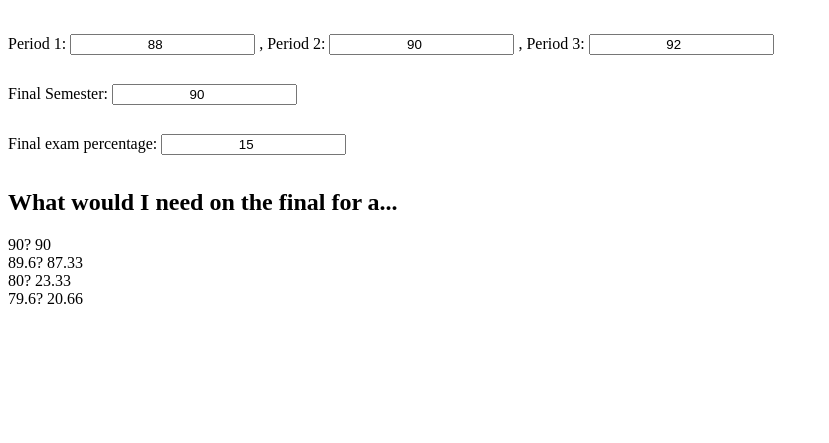
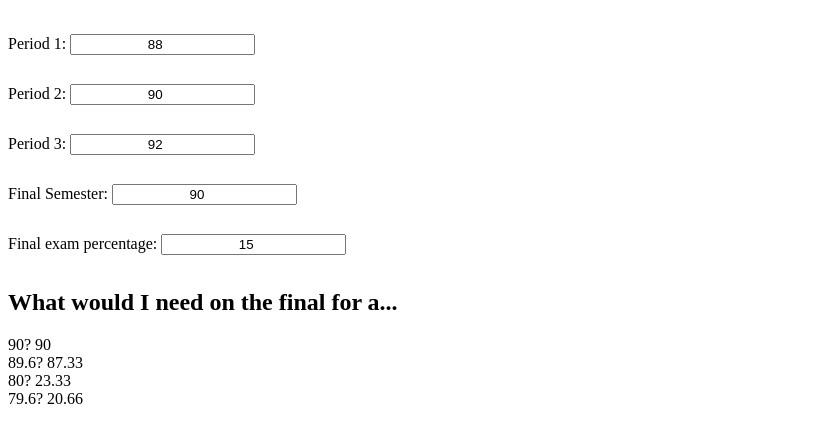
Before and after one commit to jaymehta-g/grade-calc, a plain HTML site: page grade_calculator/grades.html in a window 1280 px wide. Shown: the part 61-504 px from the top of the page, without its empty margins (0-829 px from the left). Drawn offline with Linux system fonts and the light colour scheme.

Commit message:
period inputs vertical

```diff
--- a/grade_calculator/grades.html
+++ b/grade_calculator/grades.html
@@ -10,13 +10,19 @@
   <body>
     <h1>Grade Calculator</h1>
     <div class="arrange-vertically">
-        <div class="arrange-horizontally">
-            <p>Period 1:</p>
-            <input type="number" id="grade_field_1" value="88">
-            <p>, Period 2:</p>
-            <input type="number" id="grade_field_2" value="90"/>
-            <p>, Period 3:</p>
-            <input type="number" id="grade_field_3" value="92"/>
+        <div class="arrange-vertically">
+            <div class="arrange-horizontally">
+                <p>Period 1:</p>
+                <input type="number" id="grade_field_1" value="88">
+            </div>
+            <div class="arrange-horizontally">
+                <p>Period 2:</p>
+                <input type="number" id="grade_field_2" value="90"/>
+            </div>
+            <div class="arrange-horizontally">
+                <p>Period 3:</p>
+                <input type="number" id="grade_field_3" value="92"/>
+            </div>
         </div>
         <div class="arrange-horizontally">
             <p>Final Semester:</p>
```
